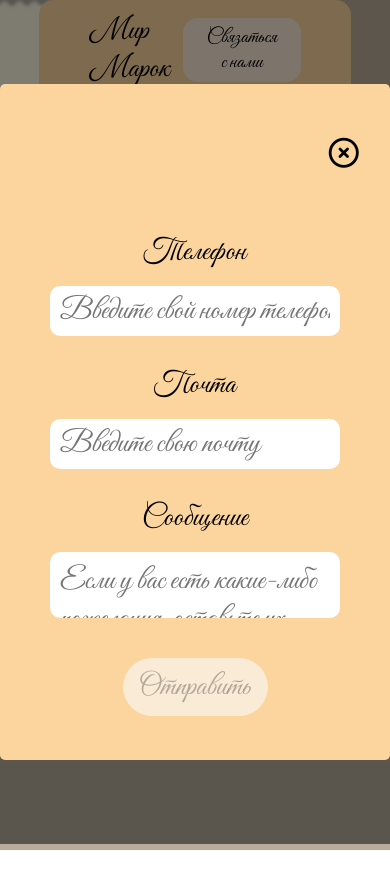
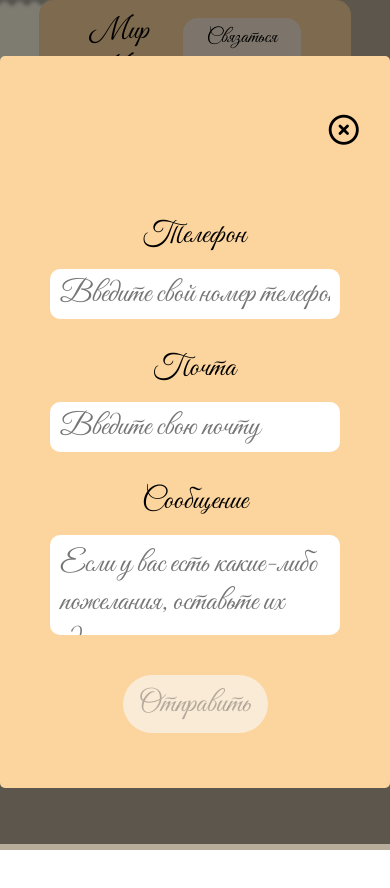
Before and after one commit to Samyrai47/postage-stamp-shop, a website: page index.html in a window 390 px wide. Both pictures are taken after a click on the button "Связаться с нами". Shown: the top 888 px of the page. Drawn offline with Linux system fonts and the light colour scheme; a web font is replaced by a local one.

Commit message:
adjusting popup for small screens

```diff
--- a/blocks/popup/__form/__message/popup__form__message.css
+++ b/blocks/popup/__form/__message/popup__form__message.css
@@ -1,5 +1,11 @@
 .popup__form__message {
-    height: 2000px;
+    height: 400px;
     width: 100%;
     resize: none;
 }
+
+@media only screen and (max-width: 600px) {
+    .popup__form__message {
+        height: 100px;
+    }
+}
--- a/blocks/popup/popup.css
+++ b/blocks/popup/popup.css
@@ -16,6 +16,6 @@
 
 @media only screen and (max-width: 600px) {
     .popup {
-        height: 80vh;
+        height: fit-content;
     }
 }
```
